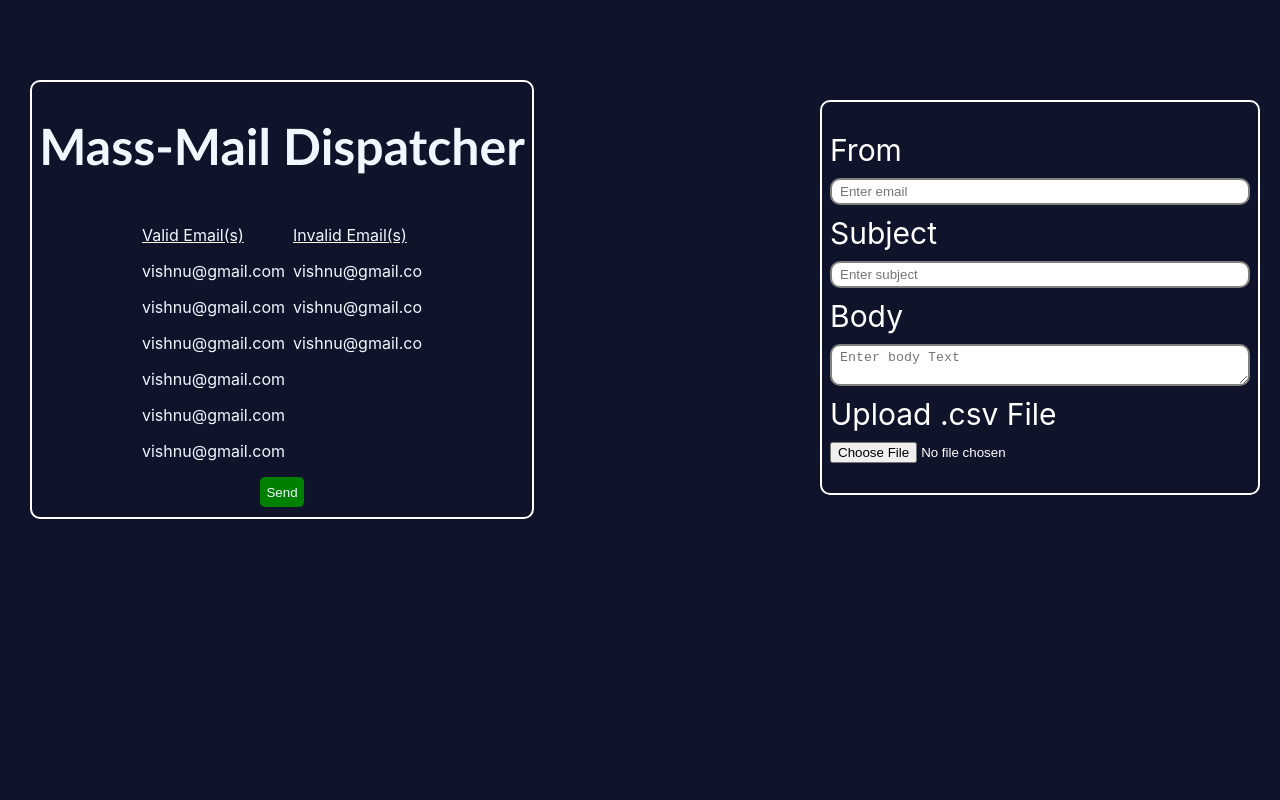
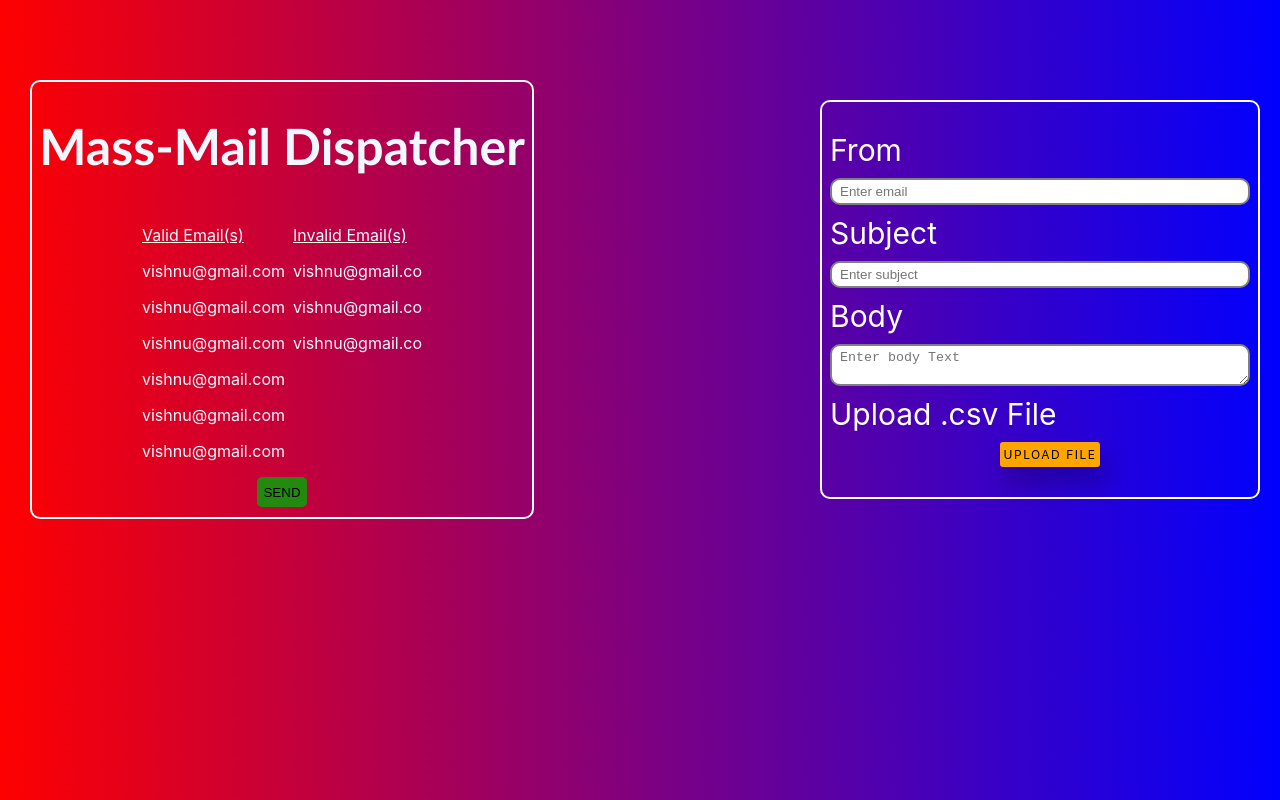
Before and after one commit to vishnu563/1st_task, a React (Create React App) app: page / in a window 1280 px wide. Built offline with nearby package versions, Linux system fonts and the light colour scheme.

Commit message:
CSS added

```diff
--- a/src/Design.css
+++ b/src/Design.css
@@ -1,5 +1,12 @@
 body{
-    background-color: rgb(16, 20, 42);
+    /* background:linear-gradient(
+        to right,
+        green 0%,
+        green 50%,
+        skyblue 50%,
+        skyblue 100%
+    ); */
+    background: linear-gradient(45deg,red,blue);
     padding: 5px 10px;
 }
 .container{
@@ -37,7 +44,6 @@ h1,.validemails,.invalidemails{
     text-decoration: underline cornsilk;
 }
 .rightside_container{
-
     font-size: 30px;
     top: 0;
     margin-top: 100px;
@@ -69,12 +75,14 @@ form{
     width: 400px;
 }
 button{
+    text-transform: uppercase;
     height: 30px;
-    color: aliceblue;
+    color:black;
     border-radius: 5px;
     align-items: center;
     border: none;
-    background-color: green;
+    background-color: rgba(2, 167, 8, 0.829);
+    cursor: pointer;
 }
 h1{
     font-size: 50px;
@@ -83,9 +91,23 @@ h1{
 .inputs:hover{
     border: 2px solid yellow;
 }
-button:hover{
+.files{
+    display: none;
+}
+.btnfile{
+    display: inline-block;
+    text-transform: uppercase;
+    color:black;
+    background: orange;
+    text-align: center;
+    font-size: 12px;
+    letter-spacing: 1.5px;
+    user-select: none;
     cursor: pointer;
+    box-shadow: 5px 15px 25px rgba(0,0,0,0.25);
+    border-radius: 3px;
+    height: 20px;
+    width: 100px;
+    padding-top: 5px;
+    margin-left: 170px;
 }
-.files:hover{
-    cursor: pointer;
-}
--- a/src/components/HomePage.js
+++ b/src/components/HomePage.js
@@ -36,7 +36,8 @@ function HomePage() {
                 <label htmlFor="body">Body</label>
                 <textarea className='inputs' id="body" name="body" placeholder="Enter body Text"></textarea>
                 <label>Upload .csv File</label>
-                <input className='files' type="file"></input>
+                <input className='files' type="file" id='btn'></input>
+                <label className='btnfile' htmlFor='btn'>Upload File</label>
             </form>
         </div>
         </div>
```
